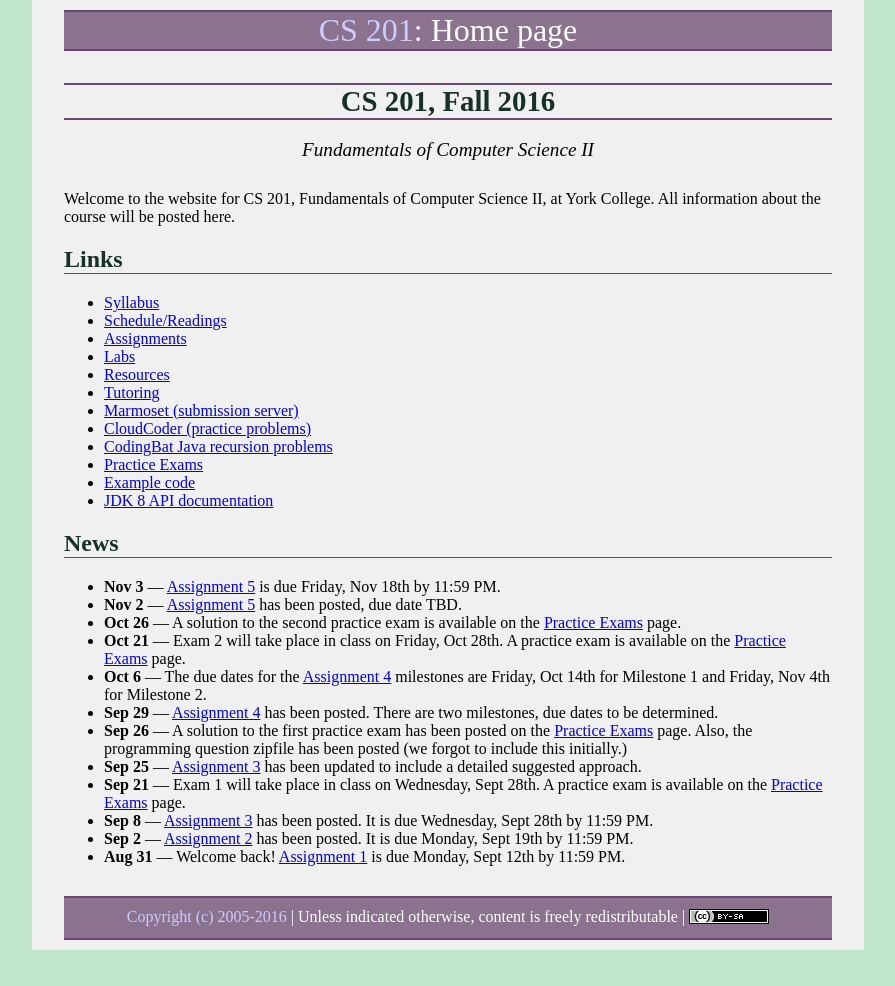
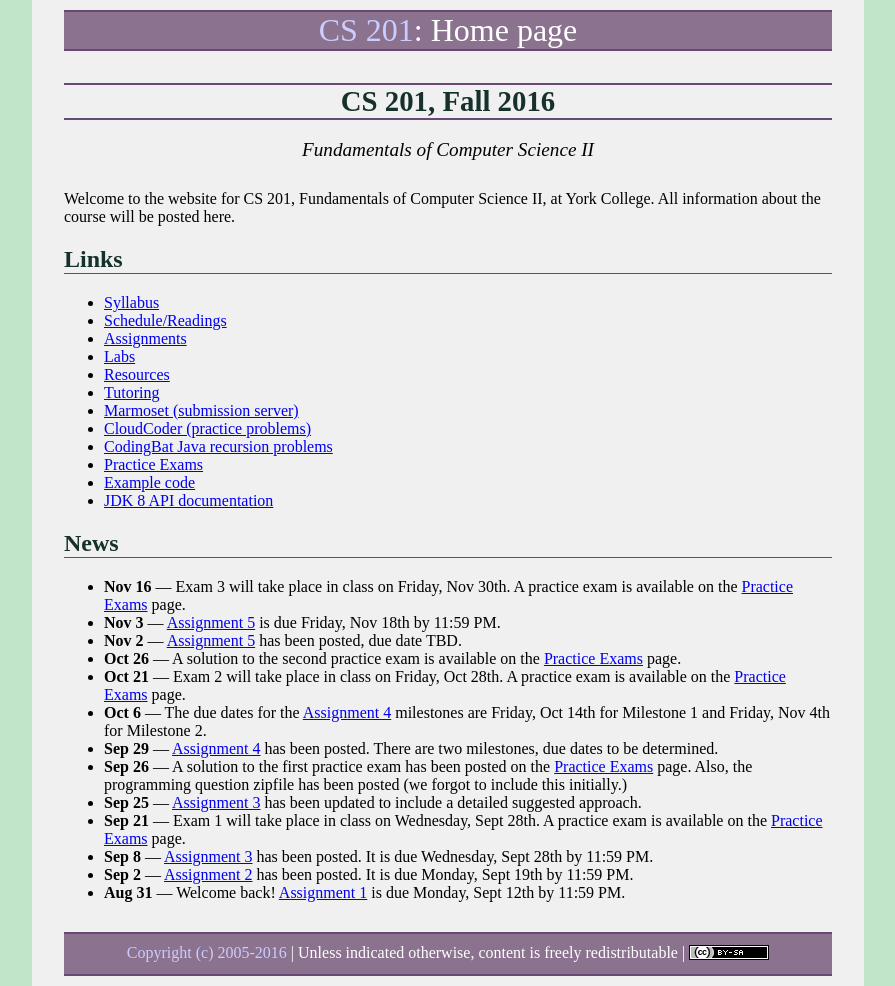
Before and after one commit to ycpcs/cs201-fall2016, a Jekyll site: the page built from index.md, in a window 1280 px wide. Shown: the whole page, without its empty margins (192-1087 px from the left). Built offline with Jekyll 4.4.1, drawn with Linux system fonts in a browser that asks for light colours; some web fonts are replaced; before the commit the page ends 950 px from its top, so only the background shows below that.

Commit message:
news item for exam 3

```diff
--- a/index.md
+++ b/index.md
@@ -26,6 +26,7 @@ Welcome to the website for CS 201, Fundamentals of Computer Science II, at York
 
 ## News
 
+* **Nov 16** &mdash; Exam 3 will take place in class on Friday, Nov 30th.  A practice exam is available on the [Practice Exams](practice/index.html) page.
 * **Nov 3** &mdash; [Assignment 5](assign/assign05.html) is due Friday, Nov 18th by 11:59 PM.
 * **Nov 2** &mdash; [Assignment 5](assign/assign05.html) has been posted, due date TBD.
 * **Oct 26** &mdash; A solution to the second practice exam is available on the [Practice Exams](practice/index.html) page.
```
